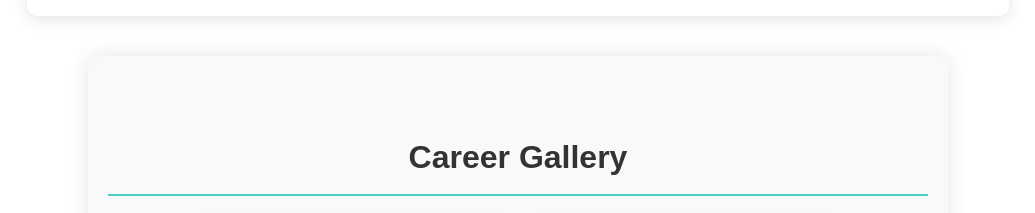
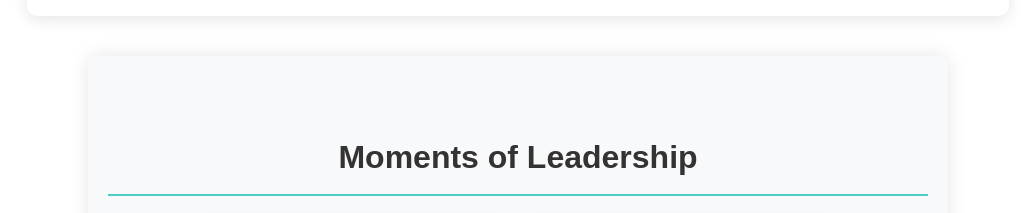
Before and after one commit to vyshnavikovvuru/myportfolio, a plain HTML site: page index.html in a window 1280 px wide. Shown: the part 2700-2913 px from the top of the page, without its empty margins (122-1157 px from the left). Drawn offline with Linux system fonts and the light colour scheme.

Commit message:
Update index.html

```diff
--- a/index.html
+++ b/index.html
@@ -104,7 +104,7 @@
         </section>
 
     <section id="gallery">
-        <h2>Career Gallery</h2>
+        <h2>Moments of Leadership</h2>
         <div class="gallery-container">
             <div class="gallery-item">
                 <img src="https://github.com/vyshnavikovvuru/myportfolio/blob/main/secretary.jpeg?raw=true" alt="ScoreKeeper">
```
